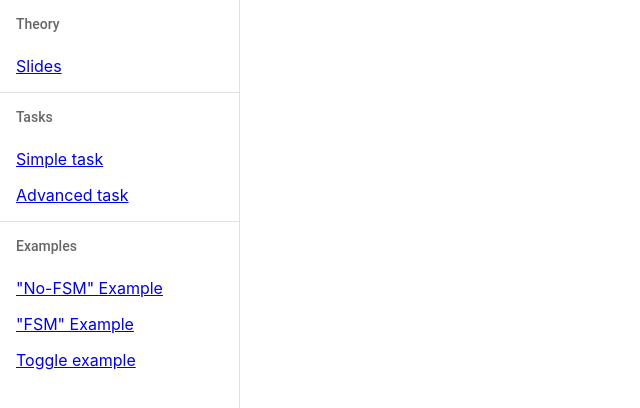
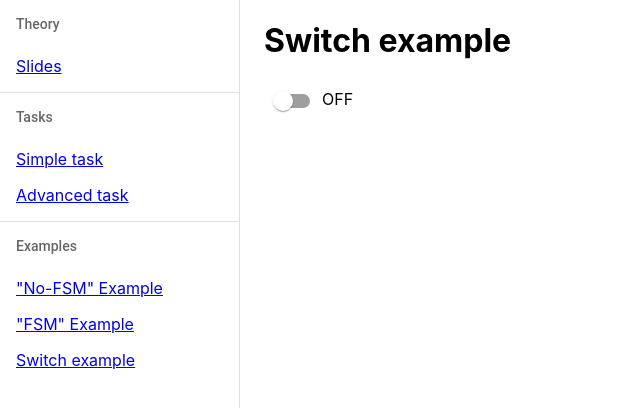
Before and after one commit to imeugenia/fsm-workshop, a React (Create React App) app: page /switch in a window 1280 px wide. Shown: the top 408 px of the page, without its empty margins (0-640 px from the left). Built offline with nearby package versions, Linux system fonts and the light colour scheme.

Commit message:
Improve switch example

```diff
--- a/src/App.js
+++ b/src/App.js
@@ -50,7 +50,7 @@ export default function App() {
             }
           >
             <ListItem>
-              <Link to="/task-toggle">Simple task</Link>
+              <Link to="/task-switch">Simple task</Link>
             </ListItem>
             <ListItem>
               <Link to="/task-quiz">Advanced task</Link>
@@ -71,7 +71,7 @@ export default function App() {
               <Link to="/quiz-fsm">"FSM" Example</Link>
             </ListItem>
             <ListItem>
-              <Link to="/toggle">Toggle example</Link>
+              <Link to="/switch">Switch example</Link>
             </ListItem>
           </List>
         </Drawer>
@@ -89,7 +89,7 @@ export default function App() {
                 <h1>Quiz example with a FSM</h1>
                 <QuizFSM />
               </Route>
-              <Route exact path="/toggle">
+              <Route exact path="/switch">
                 <h1>Switch example</h1>
                 <Toggle />
               </Route>
@@ -97,7 +97,7 @@ export default function App() {
                 <h1>Implement a quiz as a FSM!</h1>
                 <TaskQuiz />
               </Route>
-              <Route exact path="/task-toggle">
+              <Route exact path="/task-switch">
                 <h1>Implement a switch as a FSM!</h1>
                 <TaskToggle />
               </Route>
--- a/src/examples/OnOff/reducer.js
+++ b/src/examples/OnOff/reducer.js
@@ -3,8 +3,8 @@ export const STATUSES = {
   OFF: "OFF",
 };
 
-const reducer = (status, action) => {
-  switch (action) {
+const reducer = (status, event) => {
+  switch (event) {
     case "toggle": {
       if (status === STATUSES.ON) {
         return STATUSES.OFF;
--- a/src/tasks/OnOff/reducer.js
+++ b/src/tasks/OnOff/reducer.js
@@ -2,11 +2,13 @@ export const STATUSES = {
   // 1️⃣  Add "ON" and "OFF" statuses
 };
 
-const reducer = (status, action) => {
-  switch (action) {
+const reducer = (status, event) => {
+  switch (event) {
+    // 💡 Check `src/tasks/OnOff/switch-state-chart.png` file to get a better
+    // idea of possible events and transitions.
     // 2️⃣  Add a switch case as follows:
-    //    If a "toggle" action is received and the status is "ON", change status to "OFF".
-    //    Otherwise, change it to "ON".
+    //    If a "toggle" event is received and the status is "ON", change status
+    //    to "OFF". Otherwise, change it to "ON".
     default: {
       return status;
     }
```
Also changed, not shown: src/tasks/OnOff/index.js (+7 -2 lines), src/tasks/OnOff/switch-state-chart.png (added).
